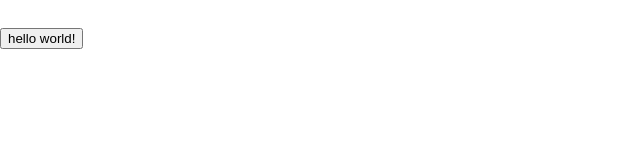
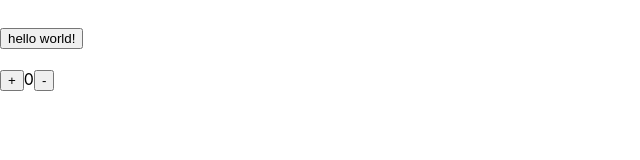
Before and after one commit to Criiis/next-js-state-management, a Next.js app: page / in a window 1280 px wide. Shown: the part 135-295 px from the top of the page, without its empty margins (0-640 px from the left). Built offline with nearby package versions, Linux system fonts and the light colour scheme.

Commit message:
playing with useEffect

```diff
--- a/pages/index.tsx
+++ b/pages/index.tsx
@@ -2,13 +2,28 @@ import { useState } from 'react'
 import type { NextPage } from 'next'
 
 const Home: NextPage = () => {
-  const [test, setTest] = useState(false)
+  const [test, setTest] = useState<boolean>(false)
+  const [counter, setCounter] = useState<number>(0)
+
+  const increase = (numb: number): void =>
+    setCounter((prevNumber) => prevNumber + numb)
+
+  const decrease = (numb: number): void => {
+    if (!counter) return
+    setCounter((prevNumber) => prevNumber - numb)
+  }
 
   return (
     <>
       <h1>HOME PAGE</h1>
       <button onClick={() => setTest(!test)}>hello world!</button>
+      {/* !false is a condition and i'm setting the value of useState as the result of the condition */}
       {test && <span>this is just a test to use useState</span>}
+      <br />
+      <br />
+      <button onClick={() => increase(1)}>+</button>
+      {counter}
+      <button onClick={() => decrease(1)}>-</button>
     </>
   )
 }
```
